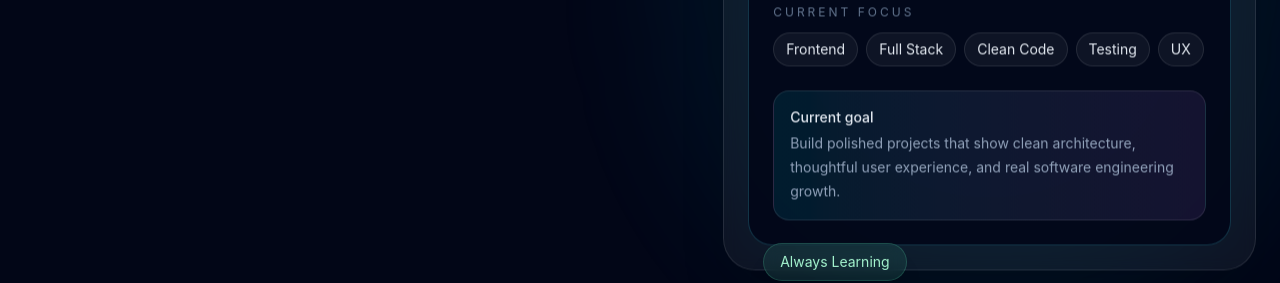
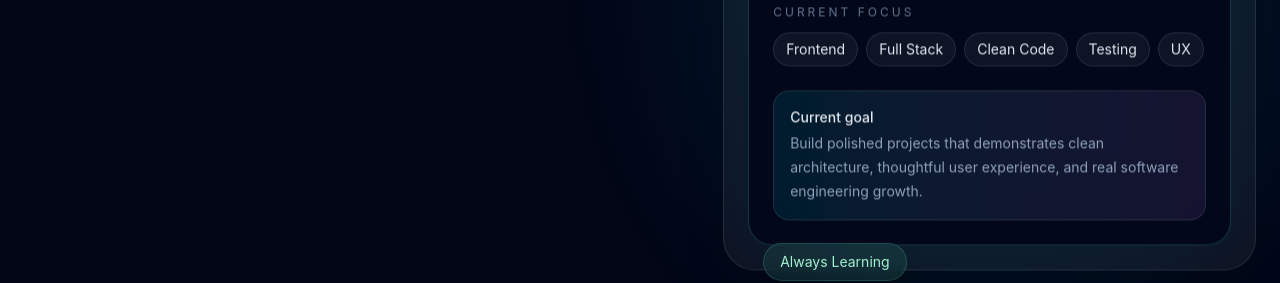
Before and after one commit to rycaillet/ryan-portfolio, a React (Vite) app: page / in a window 1280 px wide. Shown: the part 1000-1283 px from the top of the page. Built offline with nearby package versions, Linux system fonts and the light colour scheme.

Commit message:
Changed wording in DashboardCard.tsx again

```diff
--- a/src/components/ui/DashboardCard.tsx
+++ b/src/components/ui/DashboardCard.tsx
@@ -122,7 +122,7 @@ export function DashboardCard() {
             <p className="text-sm font-medium text-slate-200">Current goal</p>
 
             <p className="mt-1 text-sm leading-6 text-slate-400">
-              Build polished projects that show clean architecture, thoughtful
+              Build polished projects that demonstrates clean architecture, thoughtful
               user experience, and real software engineering growth.
             </p>
           </div>
```
